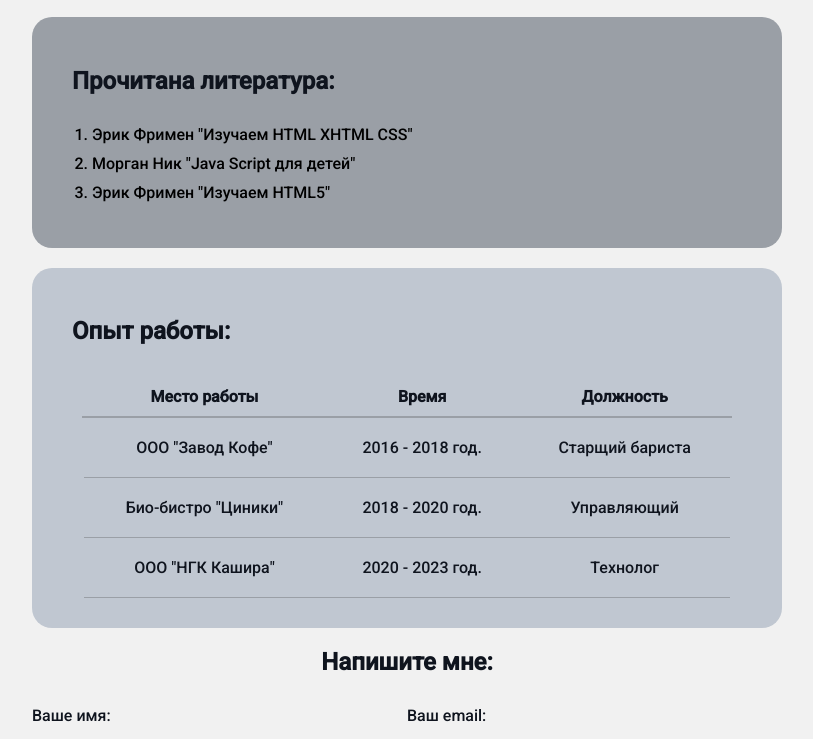
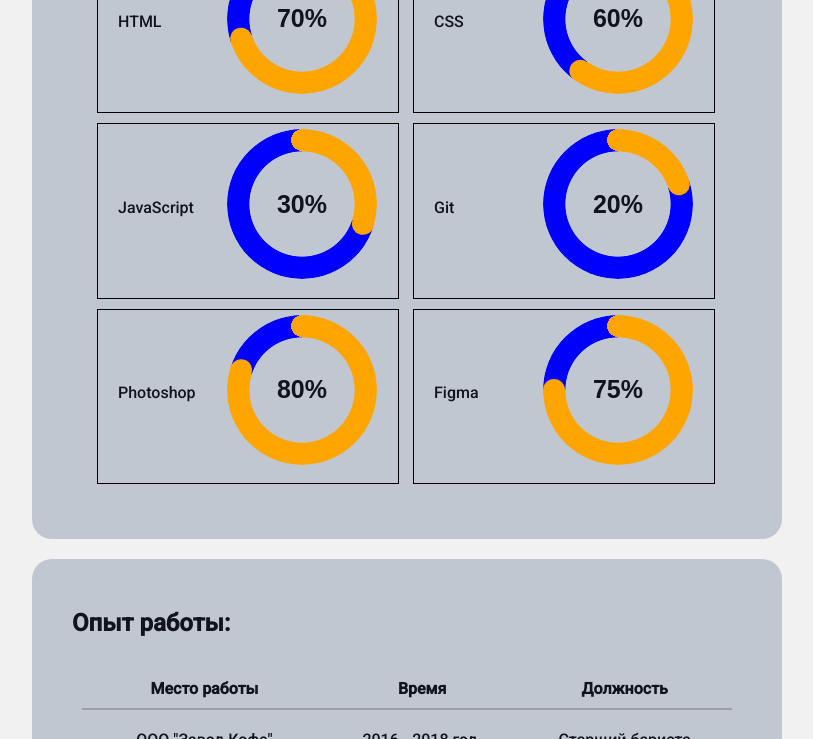
Before and after one commit to IvanNikashin/resume, a plain HTML site: page index.html in a window 1280 px wide. Shown: the part 1949-2688 px from the top of the page, without its empty margins (233-1046 px from the left). Drawn offline with Linux system fonts and the light colour scheme.

Commit message:
Add files via upload

```diff
--- a/index.html
+++ b/index.html
@@ -46,20 +46,7 @@
                 </ol>
         </div>
 
-        <div class="card bg-white">
-            <h2> Мои умения:</h2>
-                <ul class="link-list1">
-                    <li>HTML</li>
-                    <li>CSS</li>
-                    <li>JavaScript</li>
-                    <li>Git</li>
-                    <li>Photoshop</li>
-                    <li>Figma</li>
-                    <li>Управление персоналом</li>
-                    <li>Обучение персонала</li>
-                    <li>Найм и поиск персонала</li>
-                </ul>
-        </div>
+
 
         <div class="card bg-grey">
         <h2> Пройденные курсы:</h2>
@@ -73,11 +60,13 @@
             </ul>
         </div>
 
-        <div class="card bg-white curse">
+        <div class="card bg-white ">
             <h2> Сертификаты о курсах:</h2>
-                <ul class="link-list">
+                <ul class="link-list curse">
                     <li><img src="40.png" alt="HTML & CSS"></li>
                     <li><img src="403.png" alt="Марафон JavaScript"></li>
+                    <li ><img src="4.png" alt="ITlogia"></li>
+
                 </ul>
             </div>
 
@@ -88,6 +77,42 @@
                         <li>Морган Ник "Java Script для детей" </li>
                         <li>Эрик Фримен "Изучаем HTML5"</li>
                     </ol>
+            </div>
+
+            <div class="card bg-white">
+                <h2> Мои умения:</h2>
+                <div class="diagram">
+
+                            <div class="diagram one">
+                                    <div class="circle">HTML</div>
+                                    <div class="pie animate" style="--p:70;--c:orange">70%</div>
+                            </div>
+
+                            <div class="diagram one">
+                                <div class="circle">CSS</div>
+                                <div class="pie animate" style="--p:60;--c:orange">60%</div>
+                            </div>
+
+                            <div class="diagram one">
+                                <div class="circle">JavaScript</div>
+                                <div class="pie animate" style="--p:30;--c:orange">30%</div>
+                            </div>
+
+                            <div class="diagram one">
+                                <div class="circle">Git</div>
+                                <div class="pie animate" style="--p:20;--c:orange">20%</div>
+                            </div>
+
+                            <div class="diagram one">
+                                <div class="circle">Photoshop</div>
+                                <div class="pie animate" style="--p:80;--c:orange">80%</div>
+                            </div>
+
+                            <div class="diagram one">
+                                <div class="circle">Figma</div>
+                                <div class="pie animate" style="--p:75;--c:orange">75%</div>
+                            </div>
+                </div>
             </div>
 
         <div class="card bg-white">
--- a/style.css
+++ b/style.css
@@ -64,6 +64,7 @@ a:active{
     .info {
         display: block;
         text-align: center;
+        margin: auto;
     }
 }
 
@@ -90,8 +91,7 @@ transform: scale(1.6);
 }
 
 .curse li{
-    display: inline;
-    padding-right: 20px;
+    padding:0 10px;
 }
 
 .bg-grey {
@@ -125,14 +125,17 @@ cursor: pointer;
     margin-bottom: 10px;
 }
 
-.link-list  {
+.link-list {
     list-style: none;
     padding: 0;
 }
 
-.link-list1  {
+.curse {
     list-style: none;
     padding: 0;
+    align-items: center;
+    display: flex;
+    flex-wrap: wrap;
 }
 
 .link-list li{
@@ -267,3 +270,90 @@ margin: 0 0 10px;
 .btn-centr {
     text-align: center;
 }
+
+@property --p{
+    syntax: '<number>';
+    inherits: true;
+    initial-value: 0;
+  }
+
+  .pie {
+    --p:20;
+    --b:22px;
+    --c:darkred;
+    --w:150px;
+
+    width:var(--w);
+    aspect-ratio:1;
+    position:relative;
+    display:inline-grid;
+    margin:5px;
+    place-content:center;
+    font-size:25px;
+    font-weight:bold;
+    font-family:sans-serif;
+  }
+  .pie:before,
+  .pie:after {
+    content:"";
+    position:absolute;
+    border-radius:50%;
+  }
+  .pie:before {
+    inset:0;
+    background:
+      radial-gradient(farthest-side,var(--c) 98%,#0000) top/var(--b) var(--b) no-repeat,
+      conic-gradient(var(--c) calc(var(--p)*1%),blue 0);
+    -webkit-mask:radial-gradient(farthest-side,#0000 calc(99% - var(--b)),#000 calc(100% - var(--b)));
+            mask:radial-gradient(farthest-side,#0000 calc(99% - var(--b)),#000 calc(100% - var(--b)));
+  }
+  .pie:after {
+    inset:calc(50% - var(--b)/2);
+    background:var(--c);
+    transform:rotate(calc(var(--p)*3.6deg)) translateY(calc(50% - var(--w)/2));
+  }
+  .animate {
+    animation:p 1s .5s both;
+    width: 150px;
+  }
+  .no-round:before {
+    background-size:0 0,auto;
+  }
+  .no-round:after {
+    content:none;
+  }
+  @keyframes p {
+    from{--p:0}
+  }
+
+  .diagram{
+  margin: 20px;
+  display: inline-block;
+  }
+
+}
+.diagram::after {
+    content: "";
+    height: 100%;
+    width: 100%;
+    flex-shrink: 1;
+}
+
+.diagram .one {
+    margin: 5px;
+    width: 300px;
+    align-items: left;
+    border: 1px solid black;
+}
+
+.circle {
+    display:inline-block;
+    align-items: center;
+    height: 100px;
+    width: 100px ;
+    padding-left: 20px;
+}
+
+.diagram .one:last-child{
+    align-items: right;
+}
```
Also changed, not shown: 4.png (added).
